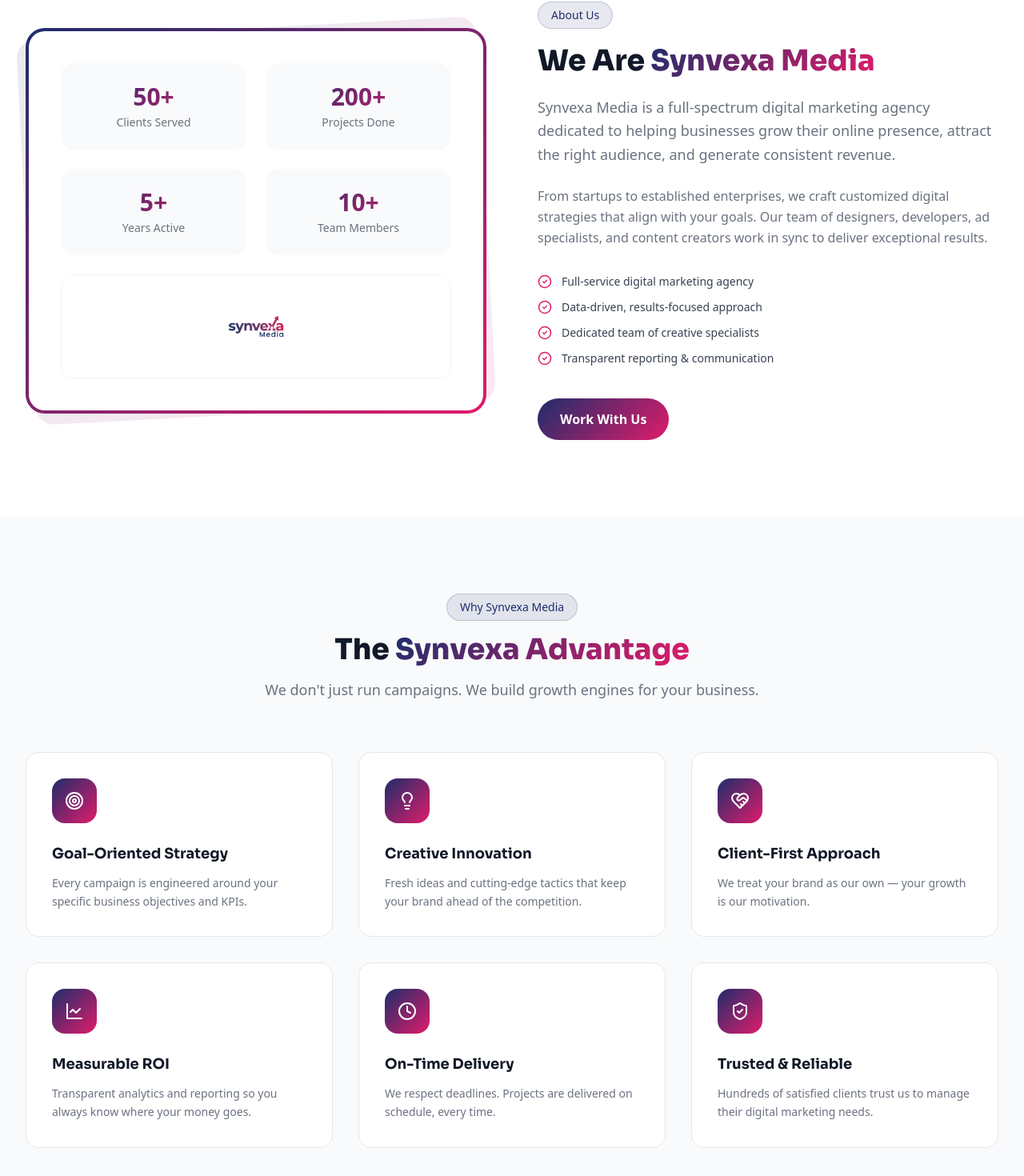
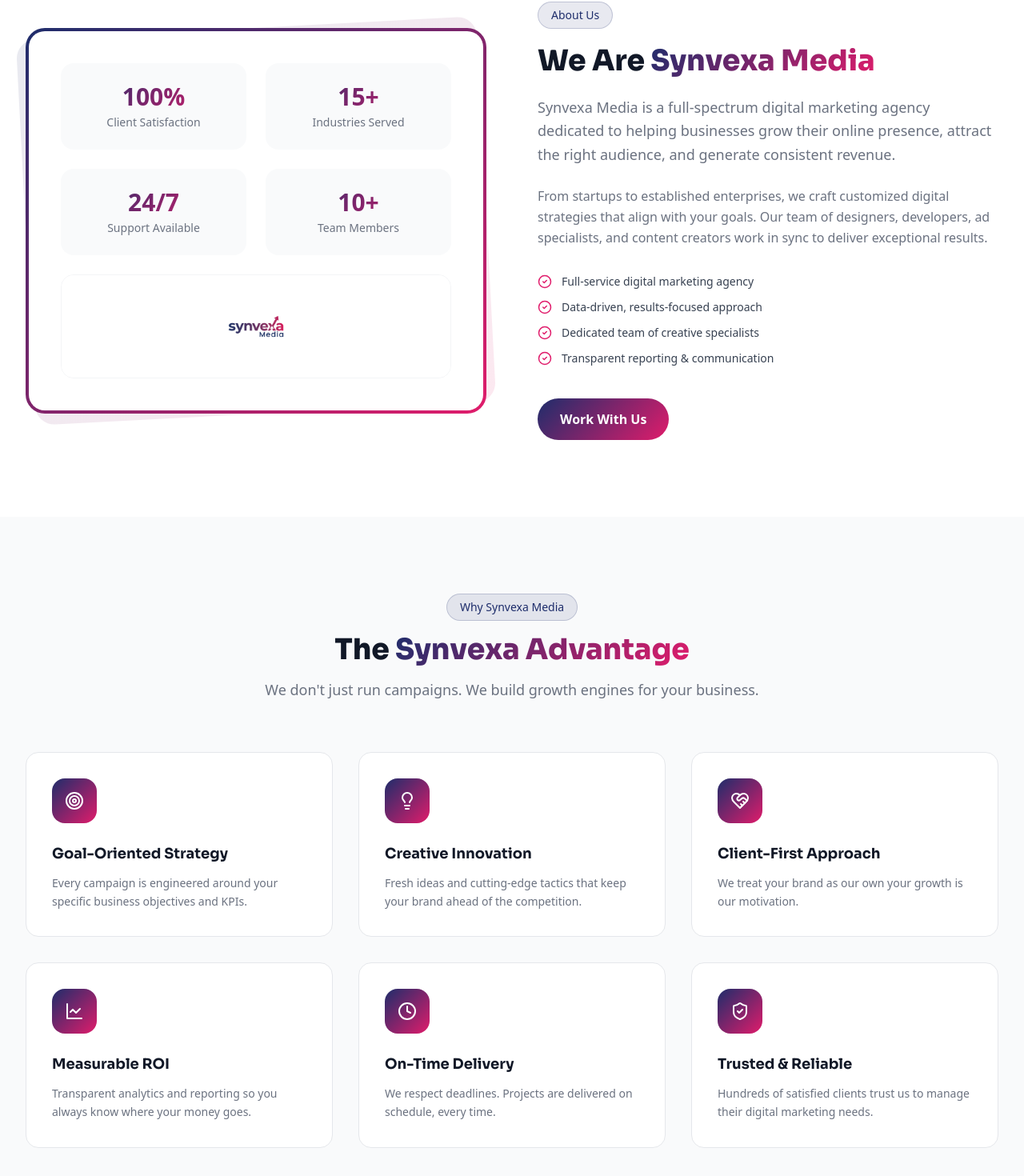
Before and after one commit to Nithinjayan4/SV-Media, a React (Vite) app: page / in a window 1280 px wide. Shown: the part 2101-3571 px from the top of the page at 80% size. Built offline with nearby package versions, Linux system fonts and the light colour scheme.

Commit message:
about us updates

```diff
--- a/index.html
+++ b/index.html
@@ -4,7 +4,7 @@
     <meta charset="UTF-8" />
     <link rel="icon" type="image/svg+xml" href="/vite.svg" />
     <meta name="viewport" content="width=device-width, initial-scale=1.0" />
-    <title>Synvexa Media — Digital Marketing Agency</title>
+    <title>Synvexa Media | Best Digital Marketing Agency in Kerala</title>
     <meta name="description" content="Synvexa Media is a full-service digital marketing agency offering SEO, Google Ads, Social Media Management, Website Development, AI Video Marketing, and more." />
     <meta name="keywords" content="digital marketing, SEO, Google Ads, social media, website development, Synvexa Media" />
     <meta property="og:title" content="Synvexa Media — Digital Marketing Agency" />
--- a/src/components/About.tsx
+++ b/src/components/About.tsx
@@ -22,9 +22,9 @@ export default function About() {
               <div className="bg-white rounded-[20px] p-10">
                 <div className="grid grid-cols-2 gap-6">
                   {[
-                    { number: '50+', label: 'Clients Served' },
-                    { number: '200+', label: 'Projects Done' },
-                    { number: '5+', label: 'Years Active' },
+                    { number: '100%', label: 'Client Satisfaction' },
+                    { number: '15+', label: 'Industries Served' },
+                    { number: '24/7', label: 'Support Available' },
                     { number: '10+', label: 'Team Members' },
                   ].map((item) => (
                     <div
--- a/src/components/Footer.tsx
+++ b/src/components/Footer.tsx
@@ -17,9 +17,8 @@ const services = [
 ];
 
 const socials = [
-  { icon: Facebook, href: '#', label: 'Facebook' },
-  { icon: Instagram, href: '#', label: 'Instagram' },
-  { icon: Twitter, href: '#', label: 'Twitter' },
+  { icon: Facebook, href: 'https://www.facebook.com/profile.php?id=61582264920677', label: 'Facebook' },
+  { icon: Instagram, href: 'https://www.instagram.com/synvexa.media', label: 'Instagram' },
   { icon: Linkedin, href: '#', label: 'LinkedIn' },
 ];
 
--- a/src/components/WhyChooseUs.tsx
+++ b/src/components/WhyChooseUs.tsx
@@ -14,7 +14,7 @@ const reasons = [
   {
     icon: HeartHandshake,
     title: 'Client-First Approach',
-    desc: 'We treat your brand as our own — your growth is our motivation.',
+    desc: 'We treat your brand as our own your growth is our motivation.',
   },
   {
     icon: LineChart,
```
